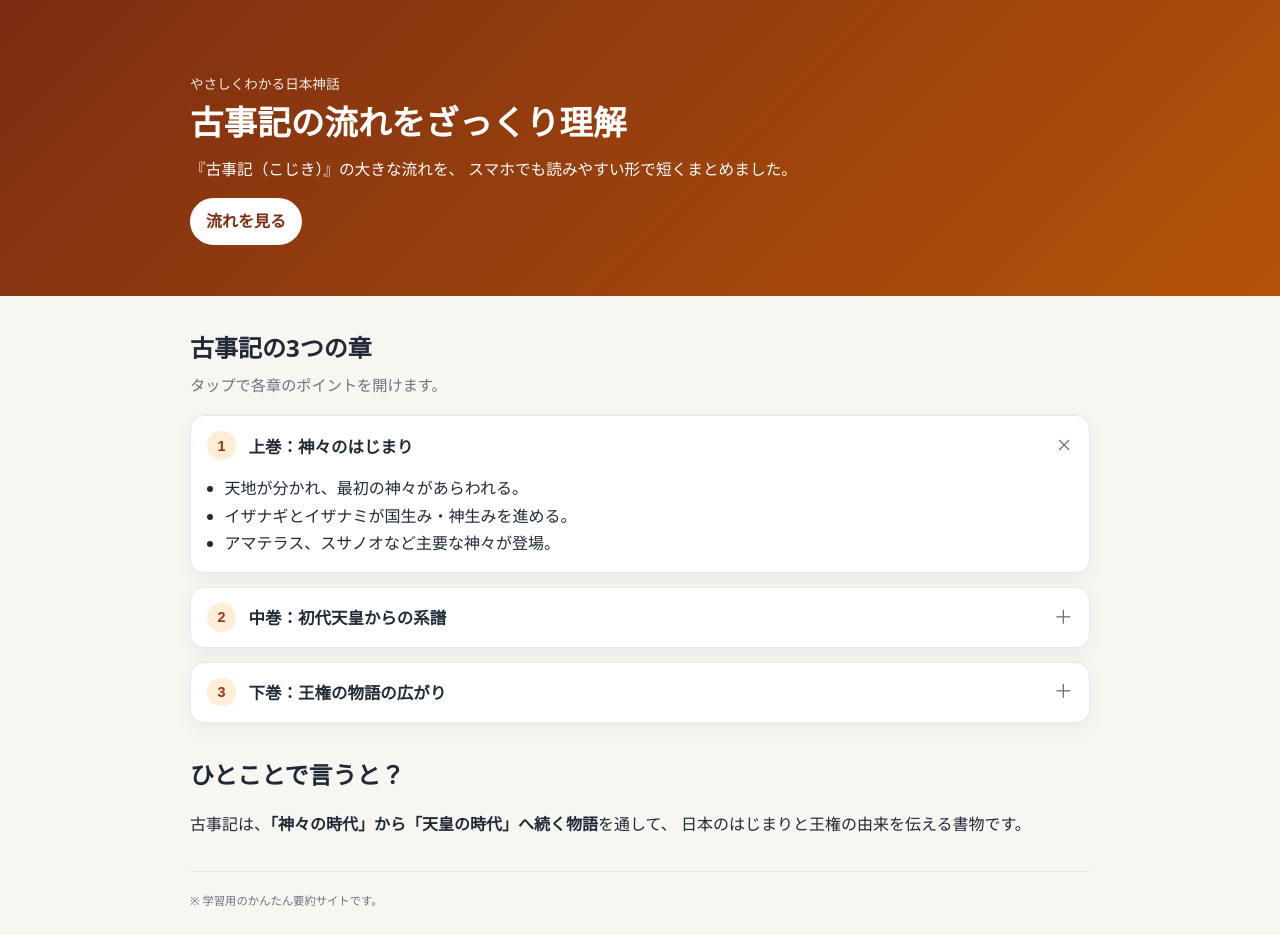
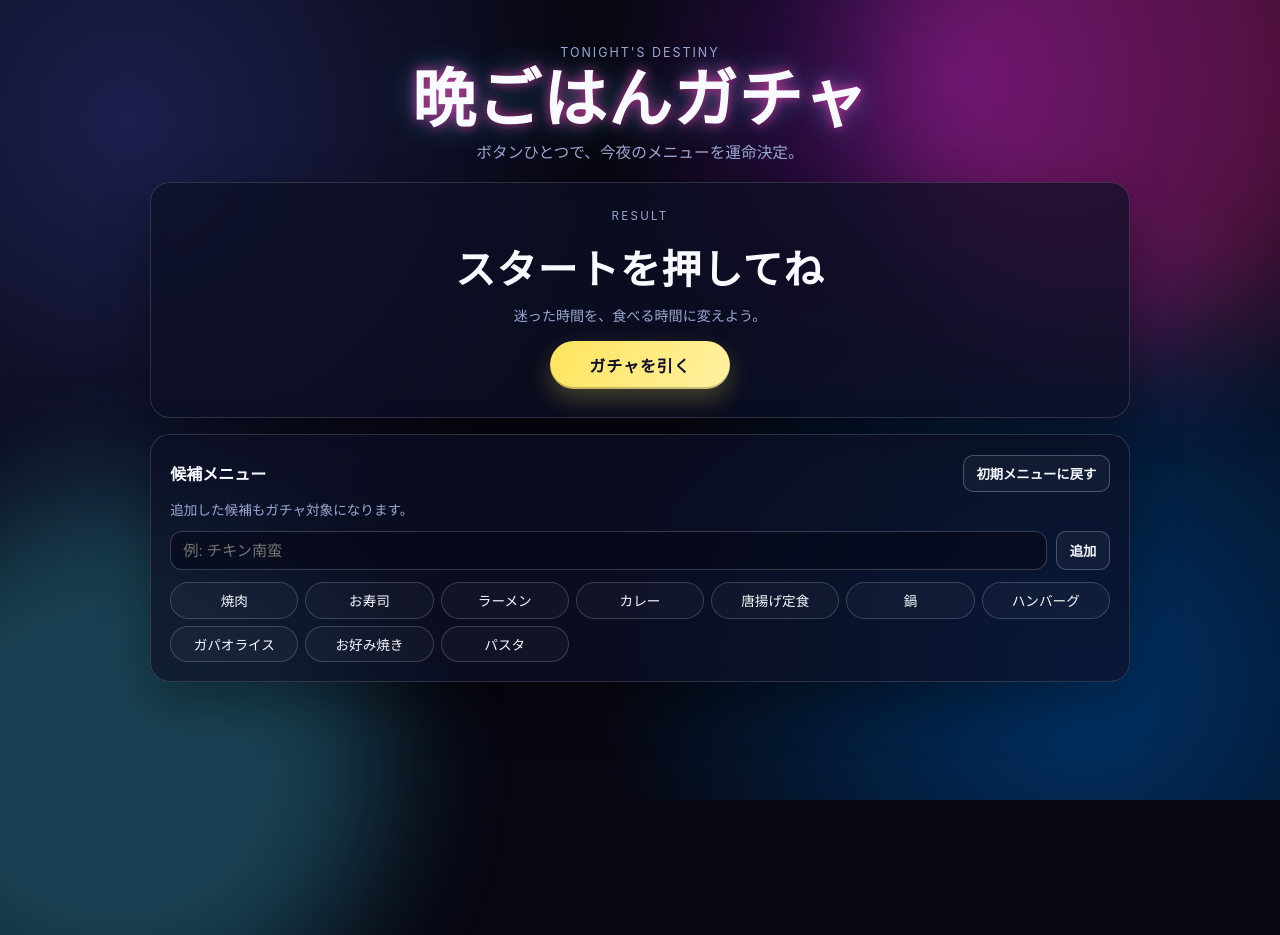
Before and after one commit to akebia14/testsite_codex, a plain HTML site: page index.html in a window 1280 px wide. After the commit the page ends 800 px from the top, so only its background shows below. Drawn offline with Linux system fonts and the light colour scheme.

Commit message:
Create impactful dinner gacha web app

```diff
--- a/index.html
+++ b/index.html
@@ -3,87 +3,42 @@
 <head>
   <meta charset="UTF-8" />
   <meta name="viewport" content="width=device-width, initial-scale=1.0" />
-  <title>古事記かんたんガイド</title>
+  <title>晩ごはんガチャ | DINNER IMPACT</title>
   <link rel="stylesheet" href="style.css" />
 </head>
 <body>
-  <header class="hero">
-    <div class="hero__inner">
-      <p class="eyebrow">やさしくわかる日本神話</p>
-      <h1>古事記の流れをざっくり理解</h1>
-      <p class="lead">
-        『古事記（こじき）』の大きな流れを、<br />
-        スマホでも読みやすい形で短くまとめました。
-      </p>
-      <a href="#timeline" class="cta">流れを見る</a>
-    </div>
-  </header>
+  <div class="bg-glow bg-glow--one"></div>
+  <div class="bg-glow bg-glow--two"></div>
 
-  <main>
-    <section id="timeline" class="section">
-      <h2>古事記の3つの章</h2>
-      <p class="section__desc">タップで各章のポイントを開けます。</p>
+  <main class="app">
+    <header class="hero">
+      <p class="eyebrow">TONIGHT'S DESTINY</p>
+      <h1>晩ごはんガチャ</h1>
+      <p class="lead">ボタンひとつで、今夜のメニューを運命決定。</p>
+    </header>
 
-      <div class="timeline">
-        <article class="card is-open">
-          <button class="card__header" aria-expanded="true">
-            <span class="card__index">1</span>
-            <span class="card__title">上巻：神々のはじまり</span>
-            <span class="card__icon" aria-hidden="true">＋</span>
-          </button>
-          <div class="card__body">
-            <ul>
-              <li>天地が分かれ、最初の神々があらわれる。</li>
-              <li>イザナギとイザナミが国生み・神生みを進める。</li>
-              <li>アマテラス、スサノオなど主要な神々が登場。</li>
-            </ul>
-          </div>
-        </article>
-
-        <article class="card">
-          <button class="card__header" aria-expanded="false">
-            <span class="card__index">2</span>
-            <span class="card__title">中巻：初代天皇からの系譜</span>
-            <span class="card__icon" aria-hidden="true">＋</span>
-          </button>
-          <div class="card__body" hidden>
-            <ul>
-              <li>神武天皇の東征と即位の物語。</li>
-              <li>天皇ごとのエピソードを通じて王権の正統性を語る。</li>
-              <li>神話から歴史へ橋渡しする内容が中心。</li>
-            </ul>
-          </div>
-        </article>
-
-        <article class="card">
-          <button class="card__header" aria-expanded="false">
-            <span class="card__index">3</span>
-            <span class="card__title">下巻：王権の物語の広がり</span>
-            <span class="card__icon" aria-hidden="true">＋</span>
-          </button>
-          <div class="card__body" hidden>
-            <ul>
-              <li>応神天皇以降の天皇たちの伝承が続く。</li>
-              <li>戦い・恋・歌など、人間味ある話が増える。</li>
-              <li>王家の歴史を物語としてまとめている。</li>
-            </ul>
-          </div>
-        </article>
-      </div>
+    <section class="gacha-panel" aria-label="ガチャ結果">
+      <p class="label">RESULT</p>
+      <div id="result" class="result" aria-live="polite">スタートを押してね</div>
+      <p id="subResult" class="sub-result">迷った時間を、食べる時間に変えよう。</p>
+      <button id="spinButton" class="spin-button" type="button">ガチャを引く</button>
     </section>
 
-    <section class="section summary">
-      <h2>ひとことで言うと？</h2>
-      <p>
-        古事記は、<strong>「神々の時代」から「天皇の時代」へ続く物語</strong>を通して、
-        日本のはじまりと王権の由来を伝える書物です。
-      </p>
+    <section class="list-panel" aria-label="候補メニュー">
+      <div class="list-header">
+        <h2>候補メニュー</h2>
+        <button id="resetButton" class="ghost" type="button">初期メニューに戻す</button>
+      </div>
+      <p class="list-note">追加した候補もガチャ対象になります。</p>
+
+      <form id="dishForm" class="dish-form">
+        <input id="dishInput" type="text" maxlength="20" placeholder="例: チキン南蛮" aria-label="メニュー名" />
+        <button type="submit" class="ghost">追加</button>
+      </form>
+
+      <ul id="dishList" class="dish-list"></ul>
     </section>
   </main>
-
-  <footer class="footer">
-    <small>※ 学習用のかんたん要約サイトです。</small>
-  </footer>
 
   <script src="script.js"></script>
 </body>
--- a/script.js
+++ b/script.js
@@ -1,19 +1,98 @@
-const cards = document.querySelectorAll('.card');
+const DEFAULT_DISHES = [
+  '焼肉',
+  'お寿司',
+  'ラーメン',
+  'カレー',
+  '唐揚げ定食',
+  '鍋',
+  'ハンバーグ',
+  'ガパオライス',
+  'お好み焼き',
+  'パスタ'
+];
 
-cards.forEach((card) => {
-  const button = card.querySelector('.card__header');
-  const body = card.querySelector('.card__body');
+const resultEl = document.getElementById('result');
+const subResultEl = document.getElementById('subResult');
+const spinButton = document.getElementById('spinButton');
+const dishListEl = document.getElementById('dishList');
+const dishForm = document.getElementById('dishForm');
+const dishInput = document.getElementById('dishInput');
+const resetButton = document.getElementById('resetButton');
 
-  button.addEventListener('click', () => {
-    const isOpen = card.classList.contains('is-open');
+let dishes = [...DEFAULT_DISHES];
 
-    card.classList.toggle('is-open', !isOpen);
-    button.setAttribute('aria-expanded', String(!isOpen));
+function renderDishes() {
+  dishListEl.innerHTML = '';
+  dishes.forEach((dish) => {
+    const li = document.createElement('li');
+    li.className = 'dish-item';
+    li.textContent = dish;
+    dishListEl.appendChild(li);
+  });
+}
 
-    if (isOpen) {
-      body.setAttribute('hidden', '');
-    } else {
-      body.removeAttribute('hidden');
+function chooseRandomDish() {
+  const index = Math.floor(Math.random() * dishes.length);
+  return dishes[index];
+}
+
+function spin() {
+  if (dishes.length === 0 || spinButton.disabled) {
+    return;
+  }
+
+  spinButton.disabled = true;
+  resultEl.classList.add('is-spinning');
+  subResultEl.textContent = '運命演算中…';
+
+  let tick = 0;
+  const maxTick = 16;
+
+  const timer = setInterval(() => {
+    resultEl.textContent = chooseRandomDish();
+    tick += 1;
+
+    if (tick >= maxTick) {
+      clearInterval(timer);
+      const finalDish = chooseRandomDish();
+      resultEl.textContent = `🍽 ${finalDish}`;
+      resultEl.classList.remove('is-spinning');
+      subResultEl.textContent = `${finalDish}で決定。最高の一皿にしよう。`;
+      spinButton.disabled = false;
     }
-  });
+  }, 85);
+}
+
+function addDish(rawValue) {
+  const value = rawValue.trim();
+
+  if (!value) {
+    return;
+  }
+
+  if (dishes.includes(value)) {
+    subResultEl.textContent = `${value} はすでに候補に入っています。`;
+    return;
+  }
+
+  dishes.push(value);
+  renderDishes();
+  subResultEl.textContent = `「${value}」を候補に追加しました。`;
+}
+
+spinButton.addEventListener('click', spin);
+
+dishForm.addEventListener('submit', (event) => {
+  event.preventDefault();
+  addDish(dishInput.value);
+  dishInput.value = '';
+  dishInput.focus();
 });
+
+resetButton.addEventListener('click', () => {
+  dishes = [...DEFAULT_DISHES];
+  renderDishes();
+  subResultEl.textContent = '候補を初期状態に戻しました。';
+});
+
+renderDishes();
--- a/style.css
+++ b/style.css
@@ -1,11 +1,12 @@
 :root {
-  --bg: #f8f6f1;
-  --card: #ffffff;
-  --text: #1f2937;
-  --muted: #6b7280;
-  --accent: #9a3412;
-  --accent-soft: #ffedd5;
-  --border: #e5e7eb;
+  --bg: #070711;
+  --panel: rgba(13, 16, 38, 0.72);
+  --panel-border: rgba(255, 255, 255, 0.14);
+  --text: #f8faff;
+  --muted: #9ba7d1;
+  --hot: #ff2ea6;
+  --cold: #49d7ff;
+  --accent: #ffe45c;
 }
 
 * {
@@ -14,153 +15,232 @@
 
 body {
   margin: 0;
-  font-family: "Hiragino Kaku Gothic ProN", "Yu Gothic", "Meiryo", system-ui, -apple-system, sans-serif;
-  line-height: 1.7;
+  min-height: 100svh;
   color: var(--text);
-  background: var(--bg);
+  font-family: "Inter", "Hiragino Kaku Gothic ProN", "Yu Gothic", system-ui, sans-serif;
+  background:
+    radial-gradient(circle at 10% 15%, #1c1f4d 0%, transparent 35%),
+    radial-gradient(circle at 75% 10%, #3d105f 0%, transparent 30%),
+    radial-gradient(circle at 85% 85%, #003266 0%, transparent 38%),
+    var(--bg);
+  overflow-x: hidden;
+}
+
+.bg-glow {
+  position: fixed;
+  width: 42vmax;
+  aspect-ratio: 1;
+  border-radius: 50%;
+  filter: blur(65px);
+  opacity: 0.28;
+  pointer-events: none;
+  z-index: 0;
+}
+
+.bg-glow--one {
+  background: #ff2ea6;
+  top: -15vmax;
+  right: -10vmax;
+}
+
+.bg-glow--two {
+  background: #49d7ff;
+  left: -12vmax;
+  bottom: -18vmax;
+}
+
+.app {
+  position: relative;
+  z-index: 1;
+  width: min(980px, 100% - 2rem);
+  margin-inline: auto;
+  padding: 2rem 0 2.8rem;
 }
 
 .hero {
-  background: linear-gradient(135deg, #7c2d12, #b45309);
-  color: #fff;
-  padding: 3.5rem 1rem 2.75rem;
-}
-
-.hero__inner,
-.section,
-.footer {
-  width: min(900px, 100% - 2rem);
-  margin-inline: auto;
+  text-align: center;
+  margin-bottom: 1.2rem;
 }
 
 .eyebrow {
   margin: 0;
-  font-size: 0.85rem;
-  opacity: 0.9;
+  font-size: 0.78rem;
+  letter-spacing: 0.16em;
+  color: var(--muted);
 }
 
 h1 {
-  margin: 0.35rem 0 0.7rem;
-  line-height: 1.3;
-  font-size: clamp(1.5rem, 2.8vw, 2.1rem);
+  margin: 0.35rem 0 0.45rem;
+  font-size: clamp(2rem, 6vw, 4rem);
+  line-height: 1.05;
+  letter-spacing: 0.02em;
+  text-shadow:
+    0 0 12px rgba(255, 46, 166, 0.75),
+    0 0 28px rgba(73, 215, 255, 0.45);
 }
 
 .lead {
   margin: 0;
+  color: var(--muted);
   font-size: 0.98rem;
 }
 
-.cta {
-  display: inline-block;
-  margin-top: 1rem;
-  background: #fff;
-  color: #7c2d12;
-  text-decoration: none;
-  font-weight: 700;
-  padding: 0.6rem 1rem;
-  border-radius: 999px;
+.gacha-panel,
+.list-panel {
+  background: var(--panel);
+  border: 1px solid var(--panel-border);
+  border-radius: 20px;
+  backdrop-filter: blur(10px);
+  box-shadow: 0 22px 50px rgba(0, 0, 0, 0.35);
 }
 
-.section {
-  margin-top: 2rem;
+.gacha-panel {
+  text-align: center;
+  padding: 1.25rem 1.1rem 1.4rem;
+}
+
+.label {
+  margin: 0;
+  font-size: 0.72rem;
+  letter-spacing: 0.2em;
+  color: var(--muted);
+}
+
+.result {
+  margin-top: 0.55rem;
+  min-height: 3.3rem;
+  font-size: clamp(1.55rem, 4.4vw, 2.5rem);
+  font-weight: 800;
+  letter-spacing: 0.03em;
+  display: grid;
+  place-items: center;
+  padding: 0.4rem;
+}
+
+.result.is-spinning {
+  animation: flash 0.12s linear infinite;
+}
+
+@keyframes flash {
+  0% {
+    filter: drop-shadow(0 0 3px rgba(255, 46, 166, 0.5));
+    transform: translateY(0);
+  }
+
+  100% {
+    filter: drop-shadow(0 0 10px rgba(73, 215, 255, 0.9));
+    transform: translateY(-1px);
+  }
+}
+
+.sub-result {
+  margin: 0.15rem 0 1rem;
+  color: var(--muted);
+  font-size: 0.88rem;
+}
+
+.spin-button {
+  border: 0;
+  border-radius: 999px;
+  padding: 0.75rem 1.35rem;
+  min-width: 180px;
+  font-size: 1rem;
+  font-weight: 800;
+  letter-spacing: 0.06em;
+  color: #0b0e24;
+  background: linear-gradient(120deg, var(--accent), #fff1a1);
+  box-shadow:
+    0 10px 24px rgba(255, 228, 92, 0.24),
+    inset 0 -2px 0 rgba(0, 0, 0, 0.22);
+  cursor: pointer;
+}
+
+.spin-button:disabled {
+  opacity: 0.65;
+  cursor: wait;
+}
+
+.list-panel {
+  margin-top: 1rem;
+  padding: 1rem;
+}
+
+.list-header {
+  display: flex;
+  gap: 0.75rem;
+  align-items: center;
+  justify-content: space-between;
 }
 
 h2 {
-  margin: 0 0 0.3rem;
-  font-size: clamp(1.2rem, 2.4vw, 1.5rem);
+  margin: 0;
+  font-size: 1rem;
 }
 
-.section__desc {
-  margin: 0 0 1rem;
+.list-note {
+  margin: 0.4rem 0 0.75rem;
+  font-size: 0.85rem;
   color: var(--muted);
+}
+
+.dish-form {
+  display: grid;
+  grid-template-columns: 1fr auto;
+  gap: 0.6rem;
+}
+
+input {
+  border: 1px solid rgba(255, 255, 255, 0.2);
+  border-radius: 12px;
+  background: rgba(4, 8, 22, 0.55);
+  color: var(--text);
+  padding: 0.63rem 0.75rem;
   font-size: 0.95rem;
 }
 
-.timeline {
-  display: grid;
-  gap: 0.85rem;
+input:focus {
+  outline: 2px solid rgba(73, 215, 255, 0.7);
+  outline-offset: 1px;
 }
 
-.card {
-  background: var(--card);
-  border: 1px solid var(--border);
-  border-radius: 14px;
-  overflow: hidden;
-  box-shadow: 0 6px 20px rgba(17, 24, 39, 0.05);
-}
-
-.card__header {
-  width: 100%;
-  border: 0;
-  background: transparent;
-  color: inherit;
-  display: grid;
-  grid-template-columns: auto 1fr auto;
-  gap: 0.8rem;
-  align-items: center;
-  text-align: left;
-  padding: 0.95rem 1rem;
+.ghost {
+  border: 1px solid rgba(255, 255, 255, 0.24);
+  color: var(--text);
+  border-radius: 10px;
+  background: rgba(255, 255, 255, 0.04);
+  padding: 0.52rem 0.78rem;
+  font-weight: 700;
   cursor: pointer;
 }
 
-.card__index {
-  width: 1.8rem;
-  height: 1.8rem;
+.dish-list {
+  margin: 0.78rem 0 0;
+  padding: 0;
+  list-style: none;
   display: grid;
-  place-items: center;
-  border-radius: 50%;
-  font-weight: 700;
-  background: var(--accent-soft);
-  color: var(--accent);
-  font-size: 0.9rem;
+  grid-template-columns: repeat(auto-fill, minmax(125px, 1fr));
+  gap: 0.45rem;
 }
 
-.card__title {
-  font-weight: 700;
-  font-size: 0.98rem;
-}
-
-.card__icon {
-  color: var(--muted);
-  font-size: 1.2rem;
-  line-height: 1;
-  transition: transform 0.2s ease;
-}
-
-.card.is-open .card__icon {
-  transform: rotate(45deg);
-}
-
-.card__body {
-  padding: 0 1rem 0.95rem 1rem;
-}
-
-.card__body ul {
-  margin: 0;
-  padding-left: 1.1rem;
-}
-
-.summary {
-  margin-bottom: 2rem;
-}
-
-.footer {
-  border-top: 1px solid var(--border);
-  padding: 1rem 0 1.5rem;
-  color: var(--muted);
+.dish-item {
+  border-radius: 999px;
+  padding: 0.45rem 0.72rem;
+  text-align: center;
+  border: 1px solid rgba(255, 255, 255, 0.18);
   font-size: 0.85rem;
+  background: rgba(255, 255, 255, 0.03);
 }
 
 @media (min-width: 768px) {
-  .hero {
-    padding-block: 4.5rem 3.2rem;
+  .app {
+    padding-top: 2.8rem;
   }
 
-  .lead br {
-    display: none;
+  .gacha-panel {
+    padding: 1.6rem 1.5rem 1.8rem;
   }
 
-  .card__title {
-    font-size: 1.03rem;
+  .list-panel {
+    padding: 1.2rem;
   }
 }
```
